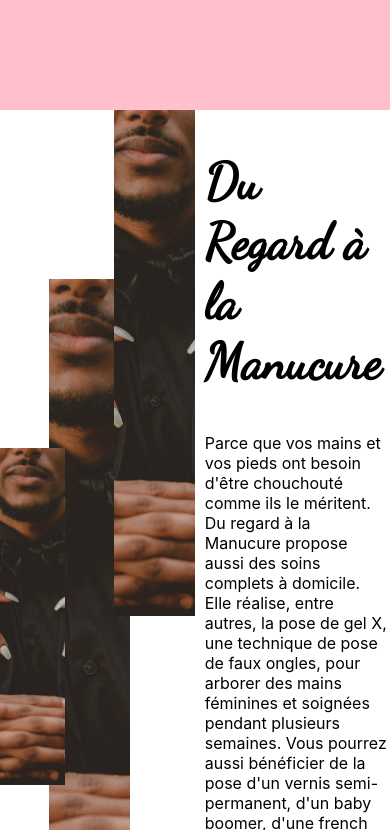
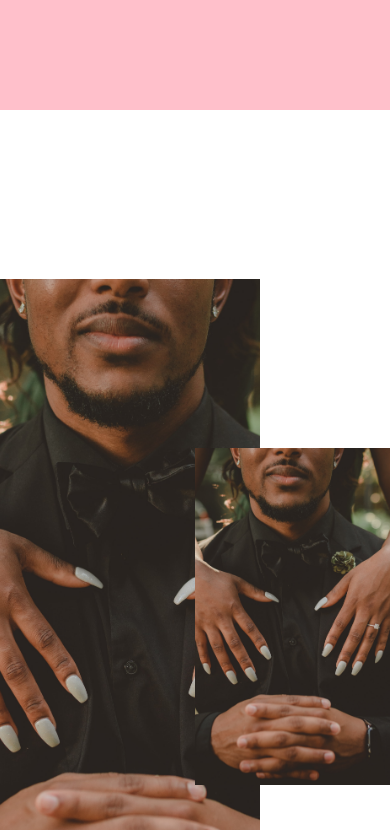
Before and after one commit to yohanetifier/du-regard-a-la-manucure, a React (Create React App) app: page /about in a window 390 px wide. Shown: the part 734-1564 px from the top of the page. Built offline with nearby package versions, Linux system fonts and the light colour scheme.

Commit message:
responsive design

```diff
--- a/package.json
+++ b/package.json
@@ -21,6 +21,7 @@
     "react-dom": "^16.14.0",
     "react-router-dom": "^6.3.0",
     "react-scripts": "5.0.1",
+    "react-transition-group": "^4.4.5",
     "typescript": "^4.7.4",
     "web-vitals": "^2.1.4"
   },
--- a/src/components/About/Certficate/ImgLayout/ImgLayout.module.scss
+++ b/src/components/About/Certficate/ImgLayout/ImgLayout.module.scss
@@ -1,8 +1,13 @@
+@use "../../../../styles/utils/variables.scss" as var;
+
 .imgwrapper {
     display: flex;
     flex-wrap: wrap;
     width: 90%;
     margin: 0 auto;
+    @media screen and (max-width: map-get(var.$breakpoints, "tablet-up")){
+        flex-direction: column;
+    }
 }
 
 .firstimg{
@@ -12,16 +17,25 @@
 }
 
 .secondimg{
-    width: 48%;
+    width: 47%;
     height: 200px;
     margin: 5px 5px;
 }
 
+.firstimg, .secondimg {
+    @media screen and (max-width: map-get(var.$breakpoints, "tablet-up")){
+        width: 100%;
+    }
+}
+
 
 .thirdimg, .fourthimg, .fifthimg {
-    width: 32%;
+    width: 31.5%;
     height: 200px;
     margin: 5px 5px;
+    @media screen and (max-width: map-get(var.$breakpoints, "tablet-up")){
+        width: 100%;
+    }
 }
 
 .title {
--- a/src/components/About/Concept2/Concept2.module.scss
+++ b/src/components/About/Concept2/Concept2.module.scss
@@ -1,8 +1,12 @@
+@use "../../../styles/utils/variables.scss" as var;
+
 .mainwrapper {
-    // border: 2px solid purple;
     display: flex;
+    flex-direction: row;
+    @media screen and (max-width: map-get(var.$breakpoints, "phone-down")){
+        flex-direction: column;
+    }
 }
-
 
 .imgfirstwrapper {
     z-index: 1;
@@ -26,9 +30,11 @@
     display: flex;
     align-items: center;
     justify-content: flex-end;
+    @media screen and (max-width: map-get(var.$breakpoints, "phone-down")){
+        width: 100%;
+    }
 }
 
 .descriptionsubwrapper {
-    // border: 2px solid red;
     width: 95%;
 }
--- a/src/components/About/Concept2/DescriptionWrapper/DescriptionWrapper.module.scss
+++ b/src/components/About/Concept2/DescriptionWrapper/DescriptionWrapper.module.scss
@@ -1,4 +1,5 @@
+@use "../../../../styles/utils/variables.scss" as var;
+
 .descriptionsubwrapper {
-    // border: 2px solid red;
     width: 95%;
 }
--- a/src/components/About/Concept2/LayoutThreeImg/LayoutThreeImg.module.scss
+++ b/src/components/About/Concept2/LayoutThreeImg/LayoutThreeImg.module.scss
@@ -1,10 +1,18 @@
+@use "../../../../styles/utils/variables.scss" as var;
+
 .imgwrapper {
-    // border: 2px solid red;
     width: 50%;
     height: 100vh;
     display: grid;
     grid-template-columns: repeat(12, 1fr);
     grid-template-rows: repeat(5, 20%);
+    @media screen and (max-width: map-get(var.$breakpoints, "tablet-up")){
+        width: 40%;
+    }
+    @media screen and (max-width: map-get(var.$breakpoints, "phone-down")){
+        width: 100%;
+    }
+
 }
 
 .firstimg {
@@ -12,14 +20,48 @@
     grid-column: 1 / 5;
     grid-row:  3 / 5;
     width: 100%;
+    height: 100%;
+    @media screen and (max-width: map-get(var.$breakpoints, "desktop-up")){
+        grid-row:  4 / 5;
+    }
+    @media screen and (max-width: map-get(var.$breakpoints, "tablet-up")){
+        grid-column: 1 / 7;
+        grid-row:  5 / 6;
+    }
+    @media screen and (max-width: map-get(var.$breakpoints, "phone-down")){
+        grid-column: 1 / 7;
+        grid-row:  4 / 6;
+        opacity: 0;
+    }
 }
 
 .secondimg {
-    grid-column: 4 / 9;
+    grid-column: 3 / 9;
     grid-row:  2 / 6;
+    @media screen and (max-width: map-get(var.$breakpoints, "desktop-up")){
+        grid-row: 2 / 4;
+        grid-column: 2 / 9;
+    }
+    @media screen and (max-width: map-get(var.$breakpoints, "tablet-up")){
+        grid-column: 1 / 9;
+        grid-row: 2 / 4;
+    }
+    @media screen and (max-width: map-get(var.$breakpoints, "phone-down")){
+        grid-row: 2 / 6;
+    }
 }
 
 .thirdimg {
     grid-column: 8 / 13;
     grid-row:  1 / 4;
+    @media screen and (max-width: map-get(var.$breakpoints, "desktop-up")){
+        grid-row:  3 / 5;
+    }
+    @media screen and (max-width: map-get(var.$breakpoints, "tablet-up")){
+        grid-column: 7 / 13;
+        grid-row:  4 / 5;
+    }
+    @media screen and (max-width: map-get(var.$breakpoints, "phone-down")){
+        grid-row: 3 / 5;
+    }
 }
--- a/src/components/About/Concept3/Concept3.module.scss
+++ b/src/components/About/Concept3/Concept3.module.scss
@@ -1,6 +1,7 @@
+@use "../../../styles/utils/variables.scss" as var;
+
 .mainwrapper {
     display: grid;
-    // border: 2px solid red;
     grid-template-columns: repeat(12, 1fr);
     grid-template-rows: repeat(5, 20%);
     height: 100vh;
@@ -8,29 +9,32 @@
 }
 
 .firstimg {
-    // border: 2px solid orange;
     grid-row: 2 / 5;
     grid-column: 1/ 4;
+    @media screen and (max-width: map-get(var.$breakpoints, "phone-down")){
+        border: 2px solid red;
+        opacity: 0;
+    }
 }
 
 .secondimg {
-    // border: 2px solid purple;
     grid-row: 1 / 3;
     grid-column: 8/ 13;
 
 }
 
 .thirdimg {
-    // border: 2px solid purple;
     grid-row: 4 / 6;
     grid-column: 10/ 13;
 }
 
 .description {
-    // border: 2px solid orange;
     position: absolute;
     font-size: 30px;
     align-self: center;
     width: 50%;
     left: 30%;
+    @media screen and (max-width: map-get(var.$breakpoints, "phone-down")){
+        left: 5%;
+    }
 }
--- a/src/components/Prestations/ServiceDescription/LayoutImg/LayoutImg.module.scss
+++ b/src/components/Prestations/ServiceDescription/LayoutImg/LayoutImg.module.scss
@@ -1,8 +1,14 @@
+@use "../../../../styles/utils/variables.scss" as var;
+
 .imgwrapper {
     width: 50%;
     display: flex;
     justify-content:center;
     align-items:center;
+    @media screen and (max-width: map-get(var.$breakpoints, "tablet-up")){
+        width: 100%;
+        height: 45%;
+    }
 }
 
 .imgsubwrapper  {
--- a/src/components/Prestations/ServiceDescription/ServiceDescription.module.scss
+++ b/src/components/Prestations/ServiceDescription/ServiceDescription.module.scss
@@ -1,8 +1,17 @@
+@use "../../../styles/utils/variables.scss" as var;
+
 .mainwrapper {
     height: 100vh;
     display: flex;
+    @media screen and (max-width: map-get(var.$breakpoints, "tablet-up")){
+        flex-direction: column;
+        margin-bottom: 20px;
+    }
 }
 
 .reverserow {
     flex-direction: row-reverse;
+    @media screen and (max-width: map-get(var.$breakpoints, "tablet-up")){
+        flex-direction: column;
+    }
 }
--- a/src/components/Prestations/ServiceDescription/TextWrapper/TextWrapper.module.scss
+++ b/src/components/Prestations/ServiceDescription/TextWrapper/TextWrapper.module.scss
@@ -1,8 +1,15 @@
+@use "../../../../styles/utils/variables.scss" as var;
+
 .descriptionwrapper {
     width: 50%;
     display: flex;
     justify-content:center;
     align-items:center;
+    @media screen and (max-width: map-get(var.$breakpoints, "tablet-up")){
+        width: 100%;
+        height: 50%;
+    }
+
 }
 
 .descriptionsubwrapper  {
--- a/src/components/Services/Services.tsx
+++ b/src/components/Services/Services.tsx
@@ -1,9 +1,5 @@
 import styles from './Service.module.scss';
 import Title from '../Title/Title'
-// import img1 from '../../assets/images/hayley-kim-design-sRSRuxkOuzI-unsplash.jpg';
-// import img2 from '../../assets/images/gabe-pierce-_wK8VnF5yao-unsplash.jpg';
-// import img3 from '../../assets/images/kartik-gada--4iMX-4MIZ8-unsplash.jpg';
-// import img3 from '../../assets/images/giorgio-trovato-gb6gtiTZKB8-unsplash.jpg';
 
 function Service() {
     return (
--- a/src/components/Work/Work.tsx
+++ b/src/components/Work/Work.tsx
@@ -5,7 +5,7 @@ import img3 from '../../assets/images/kartik-gada--4iMX-4MIZ8-unsplash.jpg';
 import img4 from '../../assets/images/majid-akbari--CE-5hQSoOQ-unsplash.jpg';
 import img5 from "../../assets/images/majid-akbari--CE-5hQSoOQ-unsplash.jpg";
 import Title from "../Title/Title";
-import {Link} from 'react-router-dom';
+import { Link } from 'react-router-dom';
 
 
 function Work() {
@@ -30,7 +30,7 @@ function Work() {
 
             </div>
             <div className={styles.wrapperlink}>
-                <Link to="/succès" className={styles.link}>Voir plus de succès</Link>
+                <Link to="/succes" className={styles.link}>Voir plus de succès</Link>
             </div>
         </div>
     )
```
Also changed, not shown: 1 other file (tests, documents, lock files or other folders). Lines whose indentation alone changed are shown as unchanged.
